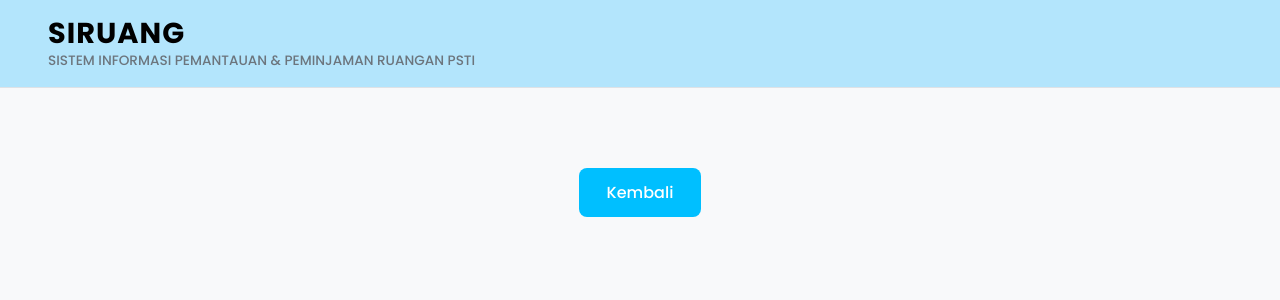
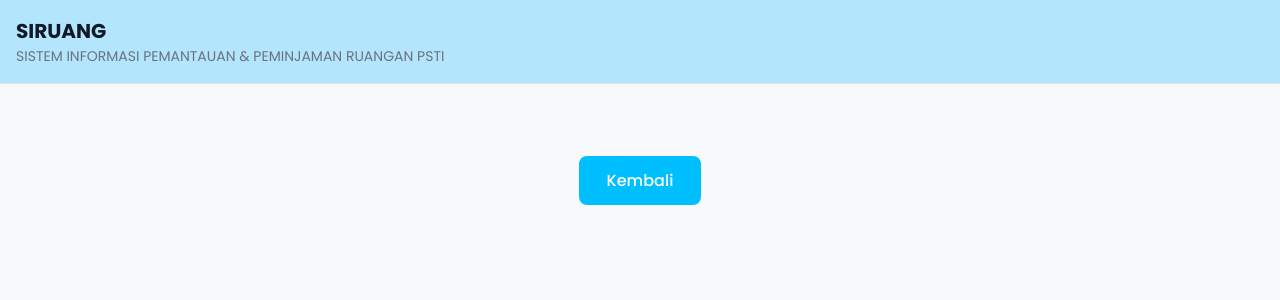
Before and after one commit to Yoruuu00/siruang, a CodeIgniter 4 app: the page made by app/Views/list/LihatRuangan.php in a window 1280 px wide. Shown: the top 300 px of the page. Run offline with PHP 8.4 and a stand-in for CodeIgniter, Linux system fonts and the light colour scheme; the template is opened without the code that fills it, so the values that code supplies are empty; some libraries are stand-ins or nearby versions.

Commit message:
fix halaman Fasilitas, add validation for waktu_mulai and waktu_selesai, fix some CSS

```diff
--- a/app/Views/dashboards/dashboard_admin_vw.php
+++ b/app/Views/dashboards/dashboard_admin_vw.php
@@ -74,9 +74,11 @@
                     <?= $pager->links('peminjaman_list', 'default_full'); ?>
                 </div>
             </div>
+            <div class="navigation-btn-dashboard">
+                <a href="<?= base_url("/") ?>" class="back-button">Kembali</a>
+                <a href="<?= base_url('/logout') ?>" class="logout-button">LogOut</a>
+            </div>
         </main>
-        <a href="<?= base_url("/") ?>" class="back-button">Kembali</a>
-        <a href="<?= base_url('/logout') ?>" class="logout-button">LogOut</a>
     </div>
     <script>
         <?php if(session()->getFlashdata('success')): ?>
--- a/app/Views/dashboards/dashboard_user_vw.php
+++ b/app/Views/dashboards/dashboard_user_vw.php
@@ -77,9 +77,11 @@
                     <?= $pager->links('peminjaman_list', 'default_full'); ?>
                 </div>
             </div>
+            <div class="navigation-btn-dashboard">
+                <a href="<?= base_url('/') ?>" class="back-button">Kembali</a>
+                <a href="<?= base_url('logout') ?>" class="logout-button">LogOut</a>
+            </div>
         </main>
-        <a href="<?= base_url('/') ?>" class="back-button">Kembali</a>
-        <a href="<?= base_url('logout') ?>" class="logout-button">LogOut</a>
     </div>
     <script>
         <?php if(session()->getFlashdata('success')): ?>
--- a/app/Views/list/LihatRuangan.php
+++ b/app/Views/list/LihatRuangan.php
@@ -56,7 +56,9 @@
                         <?php foreach($rg['fasilitas'] as $f): ?>
                             <div class="facilities-grid">
                                 <div class="facility-item">
-                                    <span><?= $f['nama_fasilitas']; ?>: <?= $f['jumlah_fasilitas']; ?> Unit</span>
+                                   <ul>
+                                        <li><span><?= $f['nama_fasilitas']; ?>: <?= $f['jumlah_fasilitas']; ?> Unit</span></li>
+                                   </ul>
                                 </div>
                             </div>
                         <?php endforeach; ?>
--- a/public/css/FormPeminjaman.css
+++ b/public/css/FormPeminjaman.css
@@ -24,6 +24,12 @@ h1 {
     margin-bottom: 20px;
     font-size: 18px;
     font-weight: bold;
+}
+
+.error {
+   color: red;
+   margin-bottom: 10px;
+   text-align: center;
 }
 
 .form-container {
--- a/public/css/ListFasilitasRuangan.css
+++ b/public/css/ListFasilitasRuangan.css
@@ -1,6 +1,6 @@
 /* --- Reset & Gaya Dasar --- */
 * {
-    margin: 0;
+    margin: 0  ;
     padding: 0;
     box-sizing: border-box;
 }
@@ -16,7 +16,7 @@ body {
     align-items: center;
     background-color: #B3E5FC;
     color: black;
-    padding: 1rem 3rem;
+    padding: 1rem;
     border-bottom: 1px solid #dee2e6;
 }
 
@@ -25,30 +25,29 @@ body {
     flex-direction: column;
 }
 
+
+
 .header-brand {
+    font-size: 1.25rem;
     font-weight: 700;
-    font-size: 1.8rem;
-    letter-spacing: 1px;
-    line-height: 1.2;
+    color: #111827;
 }
 
 .header-title {
-    font-weight: 500;
-    font-size: 0.85rem;
-    text-transform: none;
-    color: #6c757d;
+    font-size: 0.875rem;
+    color: #6b7280;
 }
 
 .main-container {
     max-width: 1300px;
     margin: 0 auto;
-    padding: 2.5rem;
+    padding: 2rem 1rem;
 }
 
 .room-grid {
-    display: grid;
-    grid-template-columns: repeat(auto-fit, minmax(500px, 1fr));
-    gap: 2.5rem;
+    display: flex;
+    flex-wrap: wrap;
+    gap: 50px;
 }
 
 .room-card {
--- a/public/css/resetForgotPwdForm.css
+++ b/public/css/resetForgotPwdForm.css
@@ -1,6 +1,6 @@
 body {
    font-family: Arial, sans-serif;
-   background-color: rgb(94, 212, 251);
+   background-color: #B3E5FC;
    display: flex;
    justify-content: center;
    align-items: center;
```
Also changed, not shown: app/Controllers/User/Peminjaman.php (+8 -0 lines), app/Views/form/form_peminjaman_vw.php (+10 -7 lines), public/css/ListPinjamRuang.css (+6 -1 lines).
